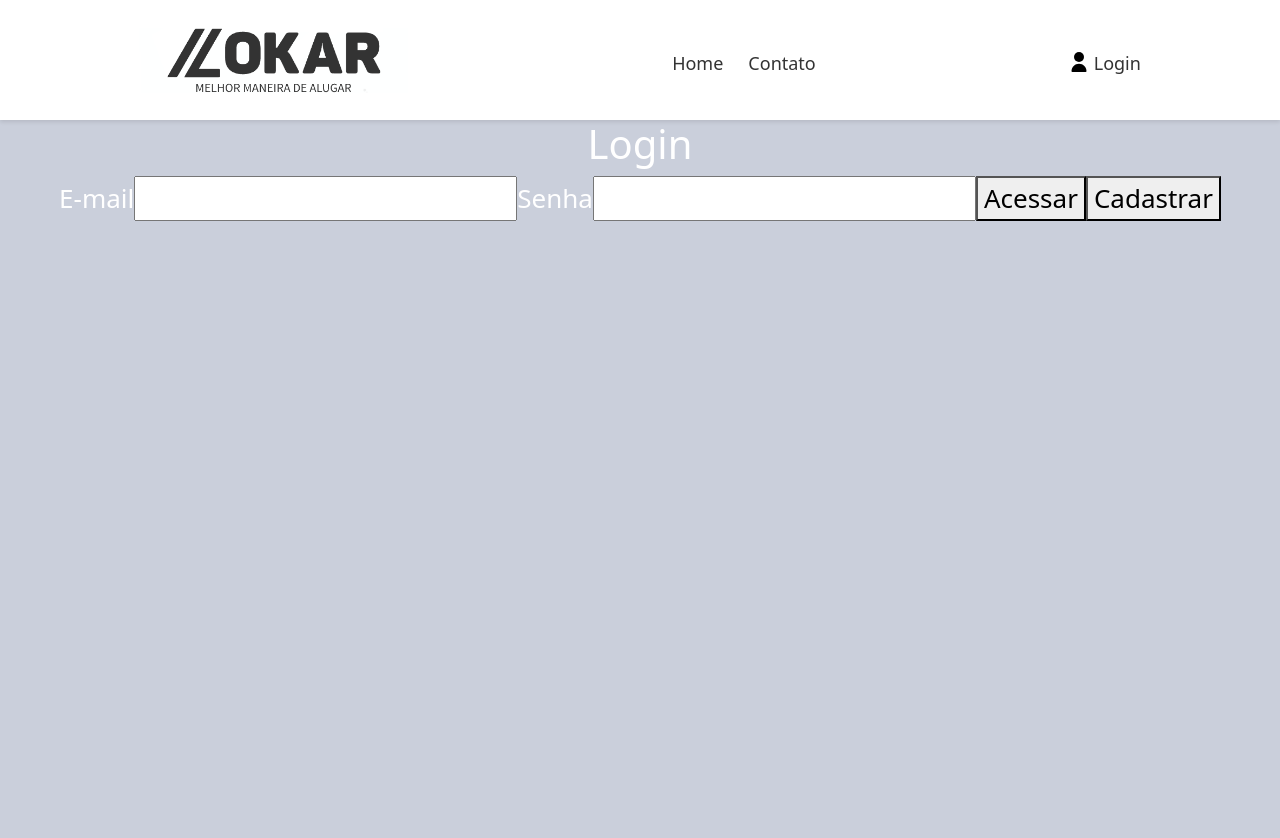
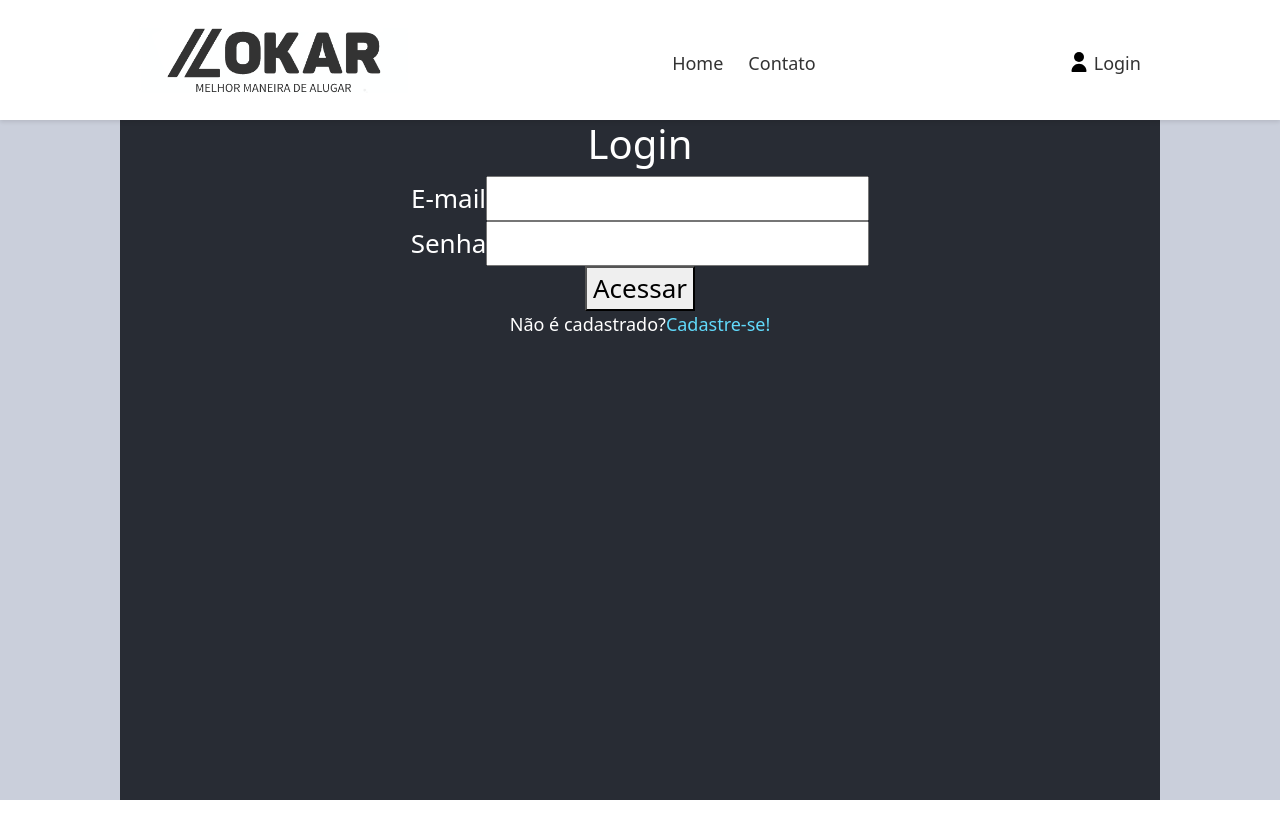
Before and after one commit to InitialCommit-Ltda/Lokar, a React (Create React App) app: page /login in a window 1280 px wide. Shown: the top 838 px of the page. After the commit the page ends 800 px from the top, so only its background shows below. Built offline with nearby package versions, Linux system fonts and the light colour scheme.

Commit message:
Ajustes de estilos

```diff
--- a/src/pages/Cadastro.js
+++ b/src/pages/Cadastro.js
@@ -1,7 +1,7 @@
 function Cadastro() {
     return (
         <div className="App">
-            <header className="App-header">
+            <header className="Page">
 
                 <h1>
                     CADASTRO
--- a/src/pages/Contato.js
+++ b/src/pages/Contato.js
@@ -1,7 +1,7 @@
 function Contato() {
     return (
         <div className="App">
-            <header className="App-header">
+            <header className="Page">
                 <h1>
                     CONTATO
                 </h1>
--- a/src/pages/Home.js
+++ b/src/pages/Home.js
@@ -3,11 +3,13 @@ import '../styles/pages.css'
 function Home() {
     return (
         <div className="Page">
-            <div className="container-busca">
+            <div className="container-busca" style={{display: 'none'}}>
                 <div className="busca">
                     <form>
-                        <input type='date' placeholder='Data'>
-                        </input>
+                        <label for='dtAluguel'>Data:</label>
+                        <input type='date' placeholder='Data' id='dtAluguel'/><br/>
+                        <label for='dtRetorno'>Retorno:</label>
+                        <input type='date' id='dtRetorno'/>
                     </form>
                 </div>
             </div>
--- a/src/pages/Login.js
+++ b/src/pages/Login.js
@@ -1,18 +1,27 @@
 import { Link } from 'react-router-dom';
+import '../styles/pages.css';
 
 function Login() {
     return (
         <div className="App">
-            <header className="App-header">
+            <header className="Page">
                 <h1>Login</h1>
-                <label for="email">E-mail</label>
-                <input type="email"></input>
-                <label for="senha">Senha</label>
-                <input type="password"></input>
-                <button>Acessar</button>
-                <Link to="/cadastro">
-                    <button>Cadastrar</button>
-                </Link>
+                <form>
+                    <label for="email">E-mail</label>
+                    <input type="email"></input><br />
+                    <label for="senha">Senha</label>
+                    <input type="password"></input><br />
+                    <button>Acessar</button>
+                </form>
+
+                <p className='login-cadastro'>
+                    Não é cadastrado?
+                    <Link to="/cadastro" className='login-cadastro-link'>
+                        Cadastre-se!
+                    </Link>
+                </p>
+
+
             </header>
         </div>
     );
--- a/src/styles/global.css
+++ b/src/styles/global.css
@@ -10,13 +10,9 @@ body {
 .App {
   text-align: center;
   background-color: #cacfdb;
-  height: 100vh;
+  min-height: calc(100vh - 120px);
   color: white;
   font-size: calc(10px + 2vmin);
-}
-
-.App-link {
-  color: #61dafb;
 }
 
 .App-content {
@@ -27,7 +23,7 @@ body {
   margin-left: 15vh;
   margin-right: 15vh;
   background-color: #282c34;
-  height: 100vh;
+  min-height: calc(100vh - 120px);
 }
 
 @media (max-width: 768px) {
--- a/src/styles/pages.css
+++ b/src/styles/pages.css
@@ -1,15 +1,13 @@
-.container-busca {
-    display: flex;
-    flex-direction: column;
-    align-items: center;
-    justify-content: center;
+.login-cadastro {
+    font-size: large;
+    font-weight: 500;
 }
 
-.busca {
-    background-color: #677081;
-    height: 100px;
-    width: 50vw;
+.login-cadastro-link {
+    text-decoration: none;
+    color: #61dafb;
 }
 
-@media (max-width: 768px) {
+.login-cadastro-link:hover {
+    color: #ff0000;
 }
```
